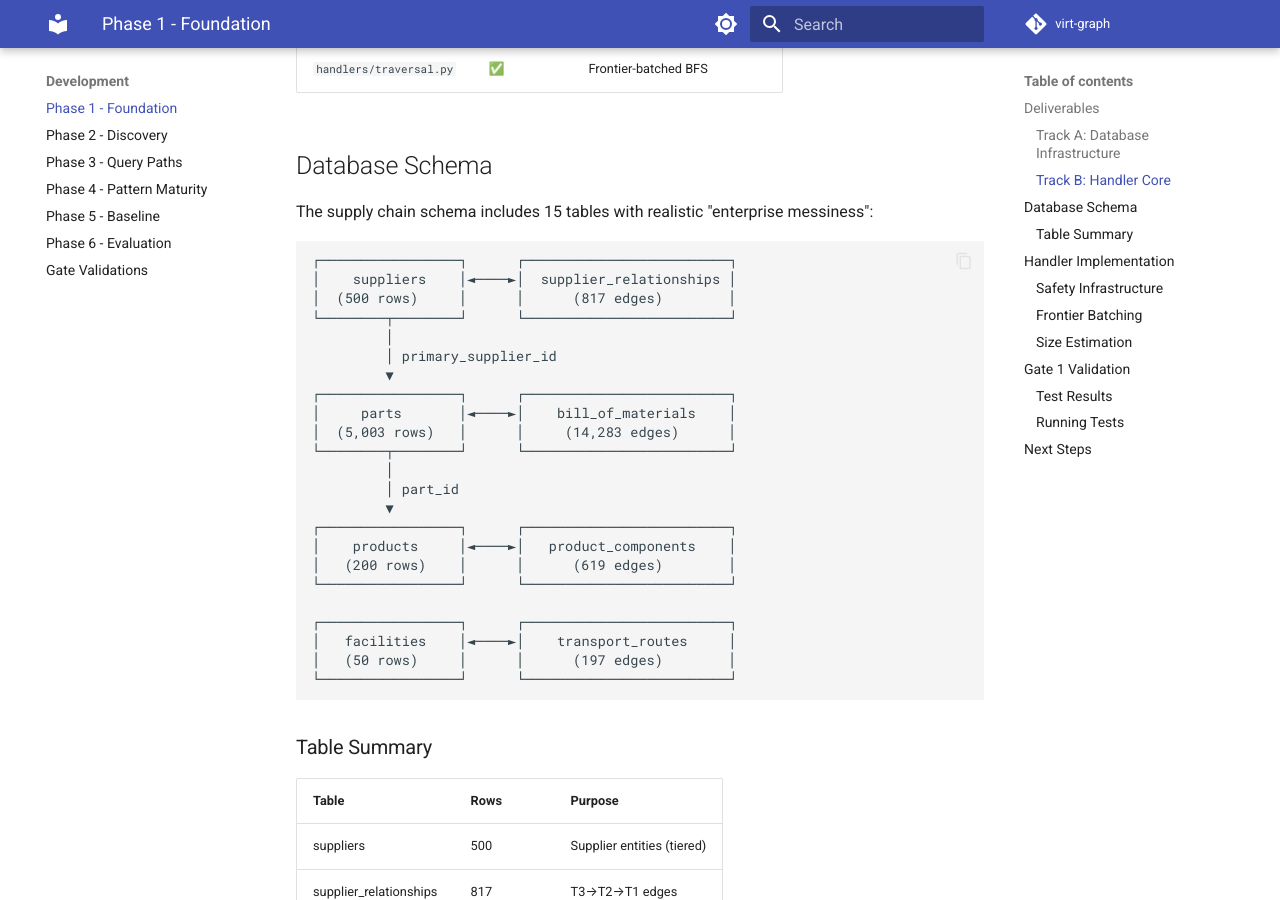
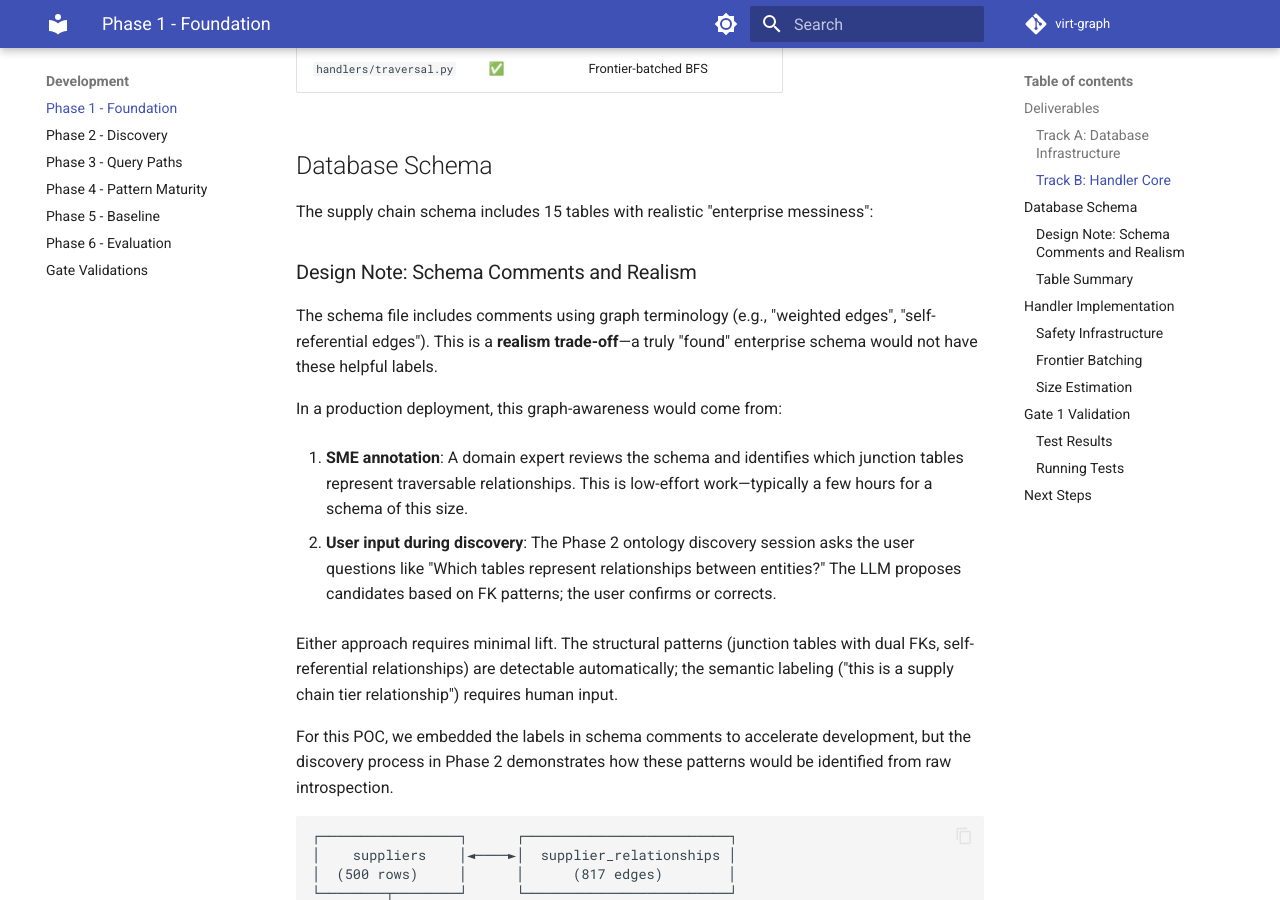
Before and after one commit to mcfitzgerald/virt-graph, an MkDocs documentation site: the page built from docs/development/phase1.md, in a window 1280 px wide and 900 px high, scrolled down 832 px. Built offline with MkDocs 1.6.1 and Material for MkDocs 9.7.7, drawn with Linux system fonts in a browser that asks for light colours; comment, search, counter and statistics services are not loaded.

Commit message:
docs: add schema realism design note
Explains the trade-off in schema comments using graph terminology:
- Real enterprise schemas wouldn't have "edges" labels
- In production, annotation comes from SME review or user discovery input
- Structural patterns auto-detectable; semantic labeling needs human input

🤖 Generated with [Claude Code](https://claude.com/claude-code)

Co-Authored-By: Claude <noreply@anthropic.com>

````diff
--- a/docs/development/phase1.md
+++ b/docs/development/phase1.md
@@ -26,6 +26,20 @@ Phase 1 establishes the foundation for Virtual Graph with two parallel tracks:
 ## Database Schema
 
 The supply chain schema includes 15 tables with realistic "enterprise messiness":
+
+### Design Note: Schema Comments and Realism
+
+The schema file includes comments using graph terminology (e.g., "weighted edges", "self-referential edges"). This is a **realism trade-off**—a truly "found" enterprise schema would not have these helpful labels.
+
+In a production deployment, this graph-awareness would come from:
+
+1. **SME annotation**: A domain expert reviews the schema and identifies which junction tables represent traversable relationships. This is low-effort work—typically a few hours for a schema of this size.
+
+2. **User input during discovery**: The Phase 2 ontology discovery session asks the user questions like "Which tables represent relationships between entities?" The LLM proposes candidates based on FK patterns; the user confirms or corrects.
+
+Either approach requires minimal lift. The structural patterns (junction tables with dual FKs, self-referential relationships) are detectable automatically; the semantic labeling ("this is a supply chain tier relationship") requires human input.
+
+For this POC, we embedded the labels in schema comments to accelerate development, but the discovery process in Phase 2 demonstrates how these patterns would be identified from raw introspection.
 
 ```
 ┌─────────────────┐      ┌─────────────────────────┐
--- a/pyproject.toml
+++ b/pyproject.toml
@@ -1,6 +1,6 @@
 [project]
 name = "virt-graph"
-version = "0.7.1"
+version = "0.7.2"
 description = "Graph-like queries over relational data using LLM reasoning"
 authors = [
     {name = "Your Name", email = "you@example.com"}
````
Also changed, not shown: CHANGELOG.md (+14 -0 lines).
